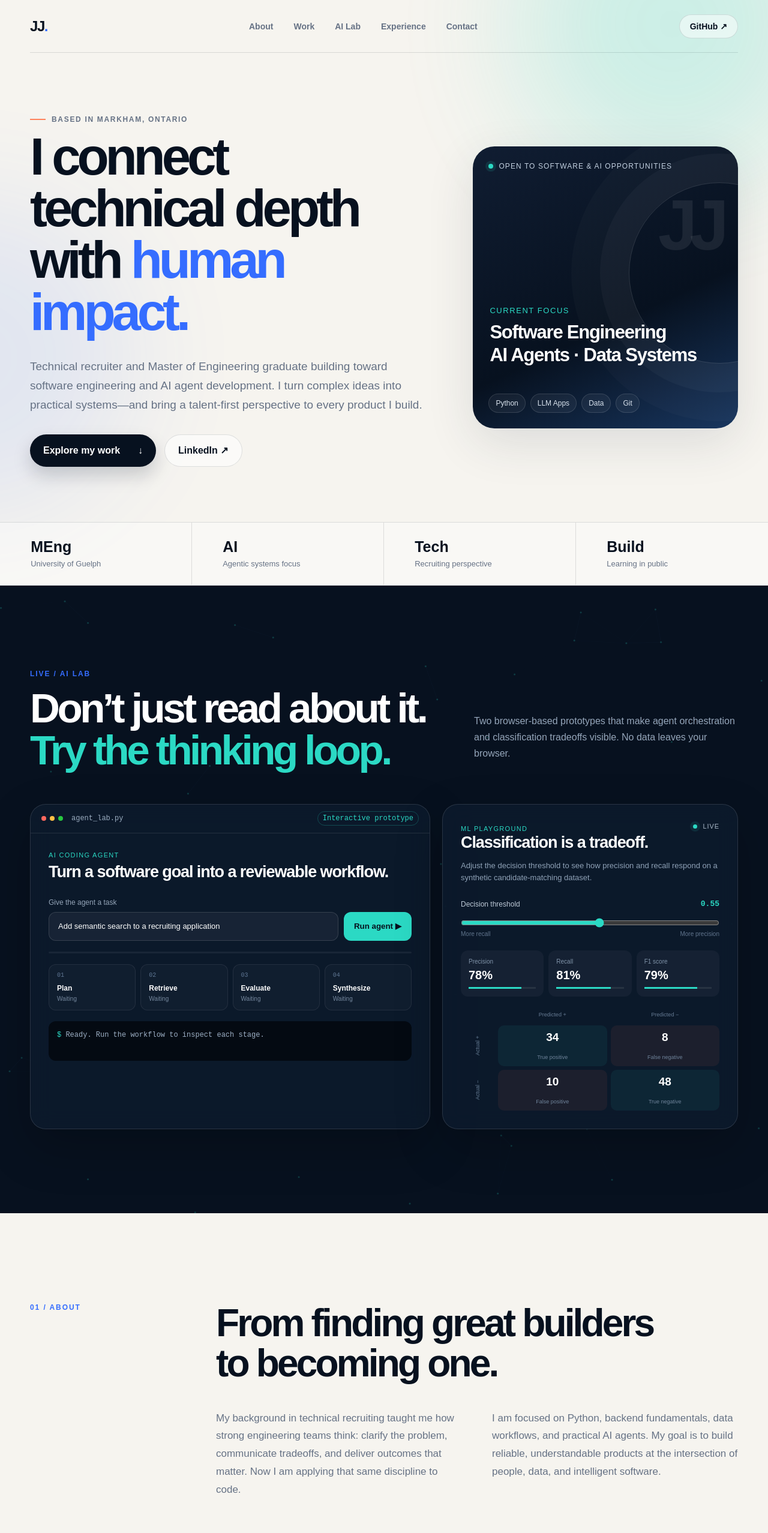
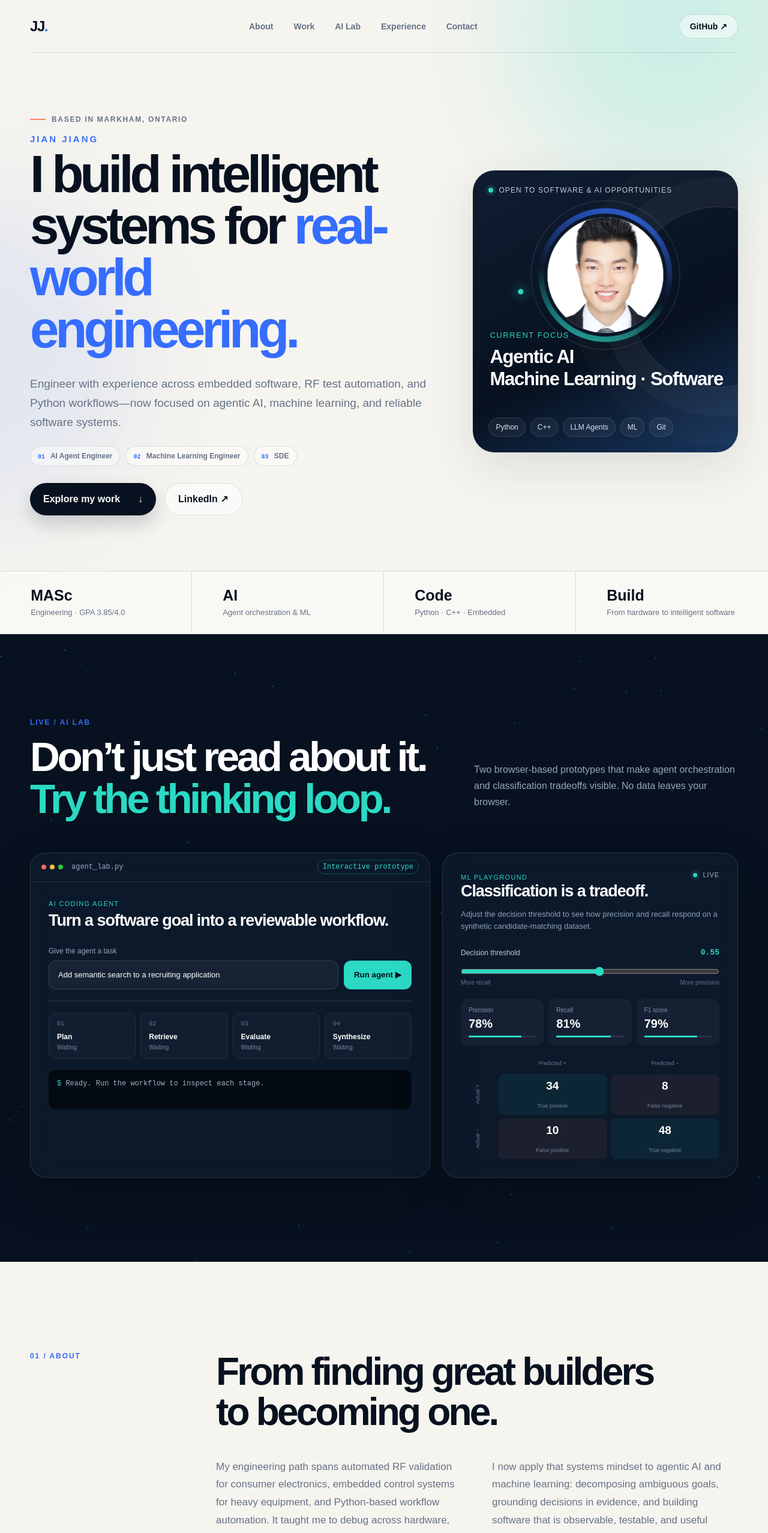
Before and after one commit to jiangjian9803-eng/jiangjian9803-eng.github.io, a Next.js app: page / in a window 1280 px wide. Shown: the top 2555 px of the page at 60% size. Built offline with nearby package versions, Linux system fonts and the light colour scheme.

Commit message:
Personalize portfolio with engineering profile

```diff
--- a/app/layout.js
+++ b/app/layout.js
@@ -1,8 +1,8 @@
 import "../styles.css";
 
 export const metadata = {
-  title: "Jian Jiang — Software & AI",
-  description: "Jian Jiang's portfolio—AI agents, machine learning, data systems, and software engineering.",
+  title: "Jian Jiang — AI Agent & ML Engineer",
+  description: "Jian Jiang builds agentic AI, machine learning, embedded, and software systems with Python and C++.",
   metadataBase: new URL("https://jiangjian9803-eng.github.io"),
 };
 
--- a/index.html
+++ b/index.html
@@ -31,11 +31,15 @@
       <section class="hero section-shell">
         <div class="hero-copy reveal">
           <p class="eyebrow"><span></span> Based in Markham, Ontario</p>
-          <h1>I connect technical depth with <em>human impact.</em></h1>
+          <p class="hero-name">Jian Jiang</p>
+          <h1>I build intelligent systems for <em>real-world engineering.</em></h1>
           <p class="hero-intro">
-            Technical recruiter and Master of Engineering graduate building toward software engineering and AI agent development.
-            I turn complex ideas into practical systems—and bring a talent-first perspective to every product I build.
+            Engineer with experience across embedded software, RF test automation, and Python workflows—now focused on
+            agentic AI, machine learning, and reliable software systems.
           </p>
+          <div class="role-priority" aria-label="Career focus">
+            <span><b>01</b> AI Agent Engineer</span><span><b>02</b> Machine Learning Engineer</span><span><b>03</b> SDE</span>
+          </div>
           <div class="hero-actions">
             <a class="button button-primary" href="#work">Explore my work <span>↓</span></a>
             <a class="button button-secondary" href="https://www.linkedin.com/in/jian98" target="_blank" rel="noreferrer">LinkedIn ↗</a>
@@ -44,22 +48,25 @@
 
         <aside class="hero-card reveal" aria-label="Profile summary">
           <div class="status-line"><span class="status-dot"></span> Open to software & AI opportunities</div>
-          <div class="monogram" aria-hidden="true">JJ</div>
+          <div class="portrait-wrap">
+            <img src="/jian-jiang.jpg" alt="Portrait of Jian Jiang" />
+            <span class="portrait-orbit" aria-hidden="true"></span>
+          </div>
           <div class="hero-card-copy">
             <p>Current focus</p>
-            <h2>Software Engineering<br />AI Agents · Data Systems</h2>
+            <h2>Agentic AI<br />Machine Learning · Software</h2>
           </div>
           <div class="mini-stack">
-            <span>Python</span><span>LLM Apps</span><span>Data</span><span>Git</span>
+            <span>Python</span><span>C++</span><span>LLM Agents</span><span>ML</span><span>Git</span>
           </div>
         </aside>
       </section>
 
       <section class="proof-strip" aria-label="Professional highlights">
-        <div><strong>MEng</strong><span>University of Guelph</span></div>
-        <div><strong>AI</strong><span>Agentic systems focus</span></div>
-        <div><strong>Tech</strong><span>Recruiting perspective</span></div>
-        <div><strong>Build</strong><span>Learning in public</span></div>
+        <div><strong>MASc</strong><span>Engineering · GPA 3.85/4.0</span></div>
+        <div><strong>AI</strong><span>Agent orchestration & ML</span></div>
+        <div><strong>Code</strong><span>Python · C++ · Embedded</span></div>
+        <div><strong>Build</strong><span>From hardware to intelligent software</span></div>
       </section>
 
       <section class="lab-section" id="lab">
@@ -135,12 +142,12 @@
           <h2>From finding great builders<br />to becoming one.</h2>
           <div class="about-grid">
             <p>
-              My background in technical recruiting taught me how strong engineering teams think: clarify the problem, communicate
-              tradeoffs, and deliver outcomes that matter. Now I am applying that same discipline to code.
+              My engineering path spans automated RF validation for consumer electronics, embedded control systems for heavy
+              equipment, and Python-based workflow automation. It taught me to debug across hardware, software, and people.
             </p>
             <p>
-              I am focused on Python, backend fundamentals, data workflows, and practical AI agents. My goal is to build reliable,
-              understandable products at the intersection of people, data, and intelligent software.
+              I now apply that systems mindset to agentic AI and machine learning: decomposing ambiguous goals, grounding decisions
+              in evidence, and building software that is observable, testable, and useful outside a demo.
             </p>
           </div>
         </div>
@@ -194,19 +201,19 @@
         <div class="section-label reveal">03 / Experience</div>
         <div class="timeline reveal">
           <article>
-            <div class="timeline-meta"><span>Present</span><span>Markham, Canada</span></div>
-            <div><h3>AI / Technical Recruiter</h3><p>Huawei Canada</p></div>
-            <p>Technical talent research, candidate engagement, and collaboration with engineering stakeholders.</p>
+            <div class="timeline-meta"><span>2025 — Present</span><span>Canada</span></div>
+            <div><h3>Python Automation Support</h3><p>Yanda Canada · K1A/K1B Project</p></div>
+            <p>Supporting engineering document workflows, technical coordination, and structured tracking with Python automation.</p>
           </article>
           <article>
-            <div class="timeline-meta"><span>Graduate</span><span>Ontario, Canada</span></div>
-            <div><h3>Master of Engineering</h3><p>University of Guelph</p></div>
-            <p>Graduate engineering education with an evolving focus on software, data, and intelligent systems.</p>
+            <div class="timeline-meta"><span>2022 — 2023</span><span>China</span></div>
+            <div><h3>Embedded Software Engineer</h3><p>MCC Xiangtan Heavy Industrial Equipment</p></div>
+            <p>Built C/C++ control and sensor modules, CAN Bus/Modbus integrations, and Qt/CODESYS diagnostics for mining equipment.</p>
           </article>
           <article>
-            <div class="timeline-meta"><span>Now</span><span>Independent</span></div>
-            <div><h3>Software & AI Builder</h3><p>Continuous learning</p></div>
-            <p>Building public projects to demonstrate engineering fundamentals and applied AI capabilities.</p>
+            <div class="timeline-meta"><span>2019 — 2022</span><span>China</span></div>
+            <div><h3>RF Testing Engineer</h3><p>Pegatron · Luxshare Precision</p></div>
+            <p>Automated Wi-Fi and Bluetooth validation using Python, PyVISA, SCPI, and lab instrumentation for NPI programs.</p>
           </article>
         </div>
       </section>
@@ -215,7 +222,7 @@
         <div class="contact-copy reveal">
           <p class="eyebrow"><span></span> Let’s connect</p>
           <h2>Building the next chapter,<br />one useful system at a time.</h2>
-          <p>I’m interested in software engineering, data, and applied AI opportunities where curiosity and ownership matter.</p>
+          <p>I’m pursuing AI Agent Engineer, Machine Learning Engineer, and software development opportunities where systems thinking and ownership matter.</p>
         </div>
         <div class="contact-links reveal">
           <a href="https://www.linkedin.com/in/jian98" target="_blank" rel="noreferrer"><span>LinkedIn</span><strong>Connect professionally ↗</strong></a>
--- a/styles.css
+++ b/styles.css
@@ -39,10 +39,14 @@ nav a:hover { color: var(--ink); }
 .eyebrow { display: flex; align-items: center; gap: 10px; text-transform: uppercase; font-size: 12px; font-weight: 700; letter-spacing: .14em; color: var(--muted); }
 .eyebrow span { width: 26px; height: 2px; background: var(--orange); }
 h1, h2, h3 { font-family: "Manrope", sans-serif; margin: 0; }
+.hero-name { margin: 18px 0 8px; font: 800 15px/1 "Manrope", sans-serif; letter-spacing: .2em; text-transform: uppercase; color: var(--blue); }
 h1 { max-width: 760px; font-size: clamp(54px, 6.8vw, 94px); line-height: .99; letter-spacing: -.07em; }
 h1 em { color: var(--blue); font-style: normal; }
 .hero-intro { max-width: 670px; font-size: 19px; line-height: 1.7; color: var(--muted); margin: 32px 0; }
 .hero-actions { display: flex; gap: 14px; flex-wrap: wrap; }
+.role-priority { display: flex; flex-wrap: wrap; gap: 9px; margin: -10px 0 28px; }
+.role-priority span { padding: 9px 12px; border: 1px solid var(--line); border-radius: 999px; background: rgba(255,255,255,.46); color: var(--muted); font-size: 12px; font-weight: 700; }
+.role-priority b { margin-right: 6px; color: var(--blue); font: 700 10px/1 monospace; }
 .button { display: inline-flex; align-items: center; justify-content: center; gap: 30px; min-height: 54px; padding: 0 22px; border-radius: 999px; font-weight: 700; transition: transform .2s ease, box-shadow .2s ease; }
 .button:hover { transform: translateY(-2px); }
 .button-primary { color: white; background: var(--ink); box-shadow: 0 14px 30px rgba(7,17,31,.18); }
@@ -52,7 +56,12 @@ h1 em { color: var(--blue); font-style: normal; }
 .hero-card::after { content: ""; position: absolute; width: 300px; height: 300px; right: -120px; top: 60px; border: 1px solid rgba(255,255,255,.15); border-radius: 50%; box-shadow: 0 0 0 48px rgba(255,255,255,.03), 0 0 0 96px rgba(255,255,255,.02); }
 .status-line { position: relative; z-index: 1; display: flex; gap: 9px; align-items: center; font-size: 12px; text-transform: uppercase; letter-spacing: .09em; color: #c2d0e0; }
 .status-dot { width: 8px; height: 8px; border-radius: 50%; background: var(--cyan); box-shadow: 0 0 0 5px rgba(43,217,196,.12); }
-.monogram { position: absolute; right: 28px; top: 72px; font: 800 118px/1 "Manrope", sans-serif; letter-spacing: -.11em; color: rgba(255,255,255,.08); }
+.portrait-wrap { position: absolute; top: 72px; left: 50%; width: 205px; height: 205px; transform: translateX(-50%); z-index: 1; }
+.portrait-wrap::before { content: ""; position: absolute; inset: -9px; border-radius: 50%; background: linear-gradient(135deg, var(--cyan), transparent 45%, var(--blue)); animation: portrait-spin 10s linear infinite; }
+.portrait-wrap img { position: relative; width: 100%; height: 100%; object-fit: cover; object-position: 50% 22%; border: 6px solid #0b1728; border-radius: 50%; background: white; z-index: 1; }
+.portrait-orbit { position: absolute; inset: -22px; border: 1px solid rgba(255,255,255,.16); border-radius: 50%; animation: portrait-spin 16s linear infinite reverse; }
+.portrait-orbit::after { content: ""; position: absolute; top: 25px; right: 10px; width: 9px; height: 9px; border-radius: 50%; background: var(--cyan); box-shadow: 0 0 18px var(--cyan); }
+@keyframes portrait-spin { to { transform: rotate(360deg); } }
 .hero-card-copy { position: absolute; left: 28px; bottom: 104px; z-index: 1; }
 .hero-card-copy p { color: var(--cyan); margin: 0 0 10px; font-size: 13px; text-transform: uppercase; letter-spacing: .12em; }
 .hero-card-copy h2 { font-size: 31px; line-height: 1.2; letter-spacing: -.04em; }
@@ -190,6 +199,8 @@ footer { display: flex; justify-content: space-between; padding-block: 25px 40px
   .nav-cta { padding: 10px 13px; }
   h1 { font-size: 52px; }
   .hero { min-height: auto; gap: 45px; }
+  .role-priority { gap: 6px; }
+  .role-priority span { font-size: 10px; }
   .about-grid, .project-grid { grid-template-columns: 1fr; }
   .project-featured { grid-column: 1; grid-template-columns: 1fr; }
   .project-visual { min-height: 310px; }
```
Also changed, not shown: public/jian-jiang.jpg (added).
